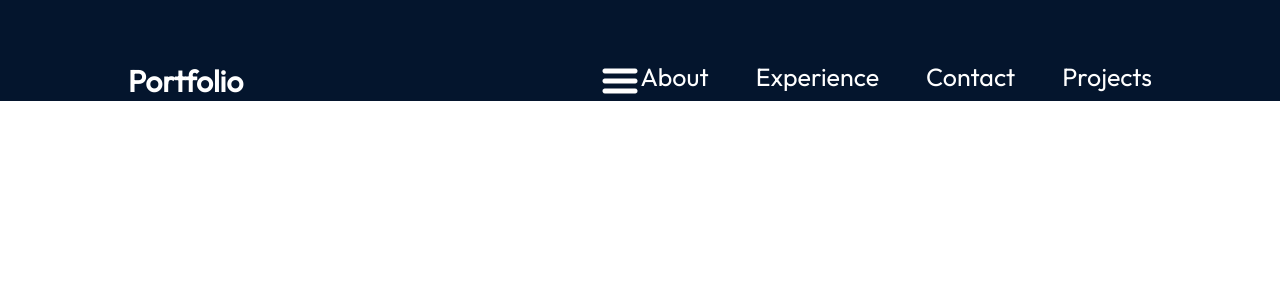
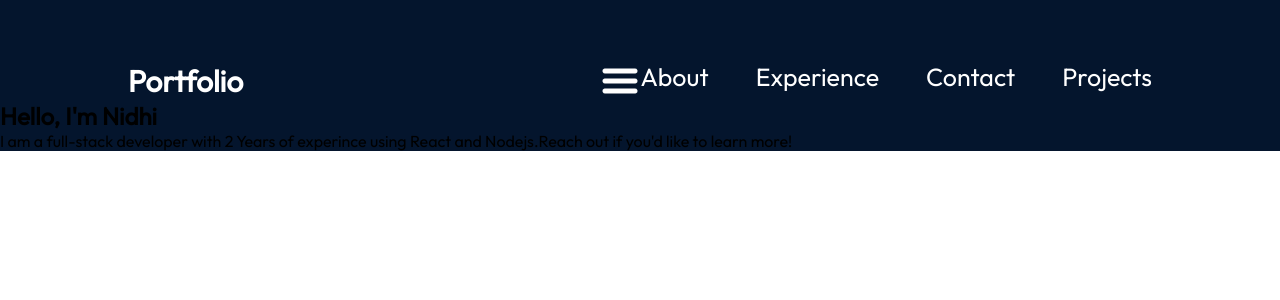
Before and after one commit to NidhiTulsyan/CODSOFT, a React (Vite) app in the folder Task_1_portfolio/portfolio/: page / in a window 1280 px wide. Shown: the top 300 px of the page. Built offline with nearby package versions, Linux system fonts and the light colour scheme.

Commit message:
intitiated with Hero Section

```diff
--- a/Task_1_portfolio/portfolio/src/App.jsx
+++ b/Task_1_portfolio/portfolio/src/App.jsx
@@ -1,5 +1,6 @@
 
 import styles from  "./App.module.css";
+import { Hero } from "./components/Hero/Hero";
 import { Navbar } from "./components/Navbar/Navbar";
 
 function App() {
@@ -8,6 +9,7 @@ function App() {
   return (
     <div className={styles.App}>
       <Navbar />
+      <Hero />
     </div>
   )
 }
--- /dev/null
+++ b/Task_1_portfolio/portfolio/src/components/Hero/Hero.jsx
@@ -0,0 +1,15 @@
+import React from "react";
+
+export const Hero = () => {
+  return (
+    <section>
+      <div>
+        <h1>Hello, I'm Nidhi</h1>
+        <p>
+          I am a full-stack developer with 2 Years of experince using React and
+          Nodejs.Reach out if you'd like to learn more!
+        </p>
+      </div>
+    </section>
+  );
+};
```
Also changed, not shown: Task_1_portfolio/portfolio/src/components/Hero/Hero.module.css (added).
